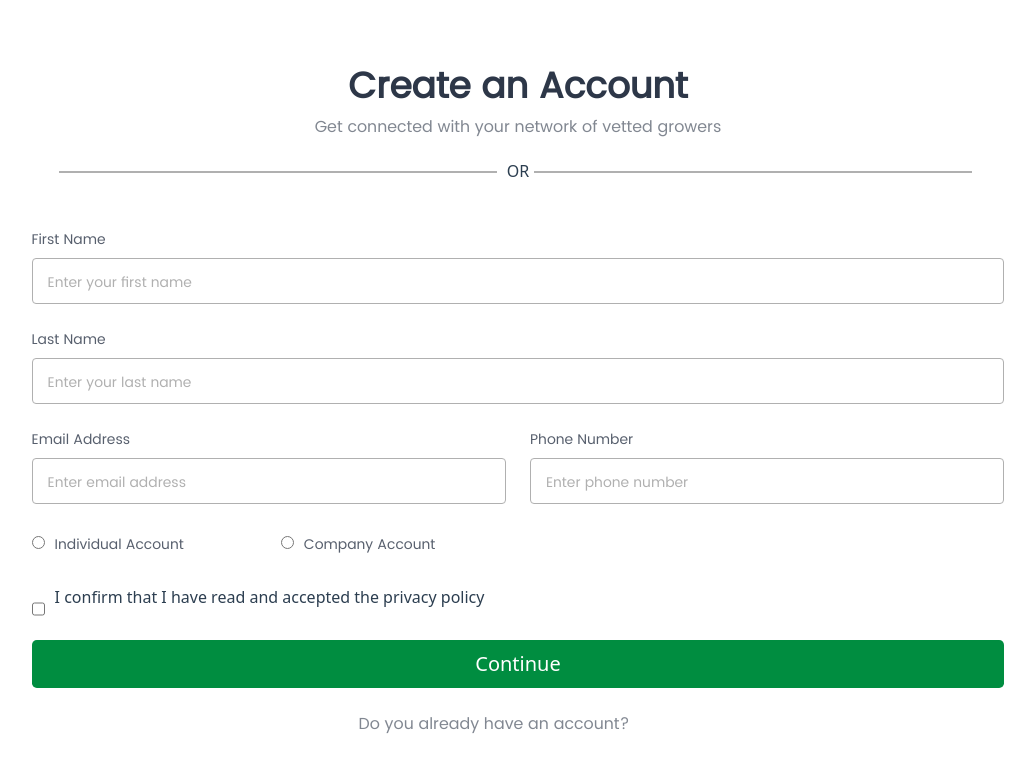
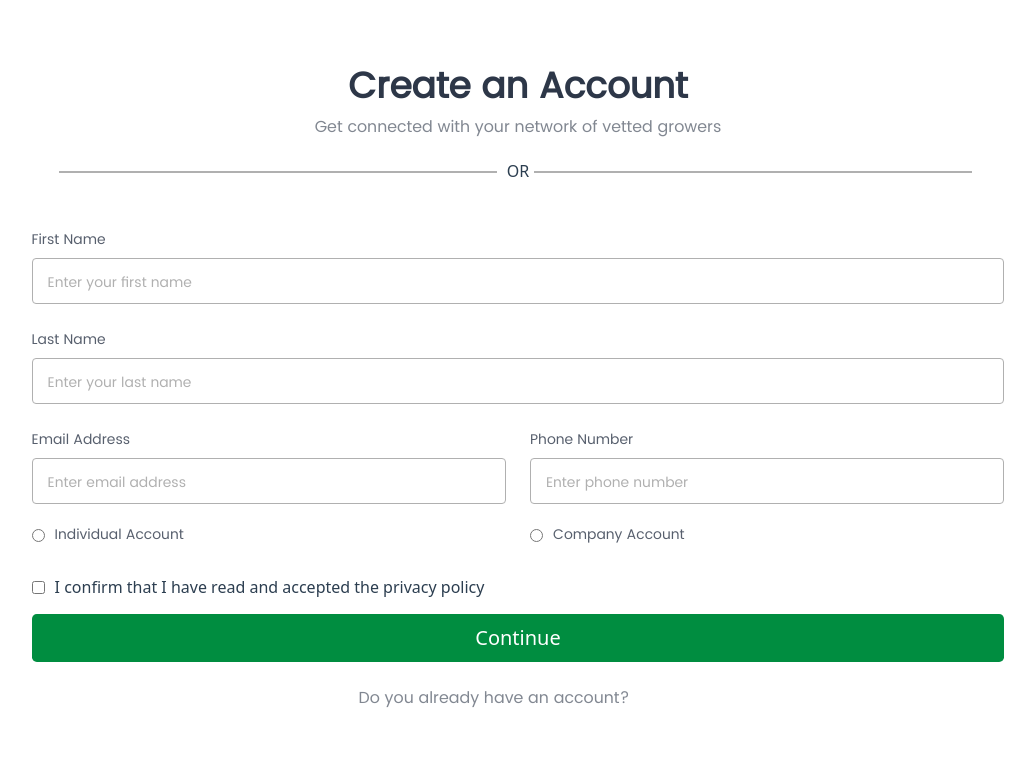
Before and after one commit to Zowaselinc/zowaselglobaluser, a Vue app: page /1/register in a window 1280 px wide. Shown: the top 772 px of the page, without its empty margins (122-1157 px from the left). Built offline with nearby package versions, Linux system fonts and the light colour scheme.

Commit message:
Fixed ui issues

```diff
--- a/src/pages/auth/SignUp.vue
+++ b/src/pages/auth/SignUp.vue
@@ -112,8 +112,27 @@
     .radios-container{
         margin-top: 20px;
     }
+
+    .radios{
+        flex: 1;
+        display: flex;
+        align-items: center;
+
+        input{
+            margin-top: 1px;
+        }
+    }
     .radios label{
-        margin-left: 10px;
+        margin: 0px 10px;
+    }
+
+    .checking p{
+        margin : 0px 10px;
+
+    }
+
+    .checking input{
+        margin-top: 1px;
     }
 
 </style>
```
